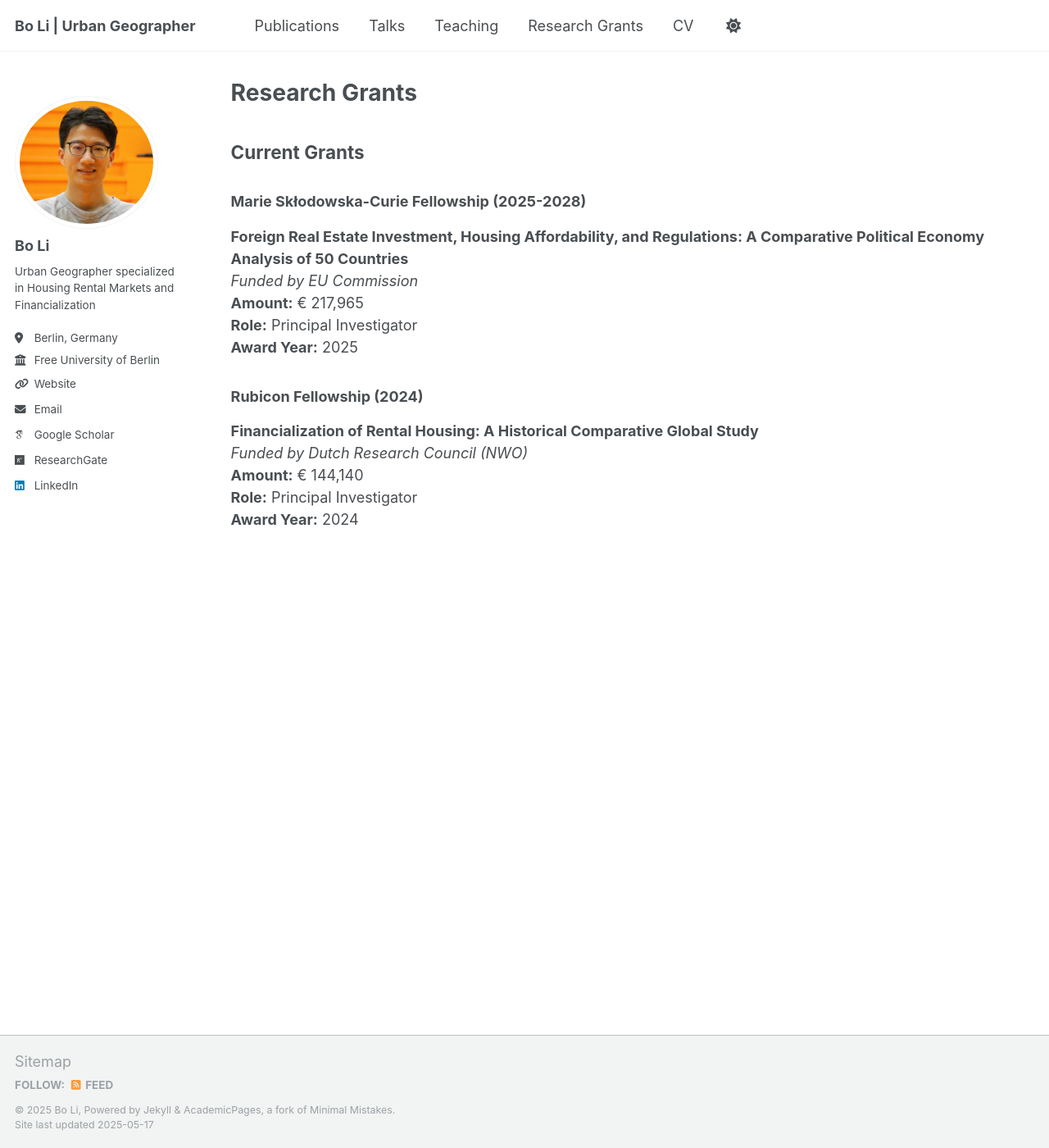
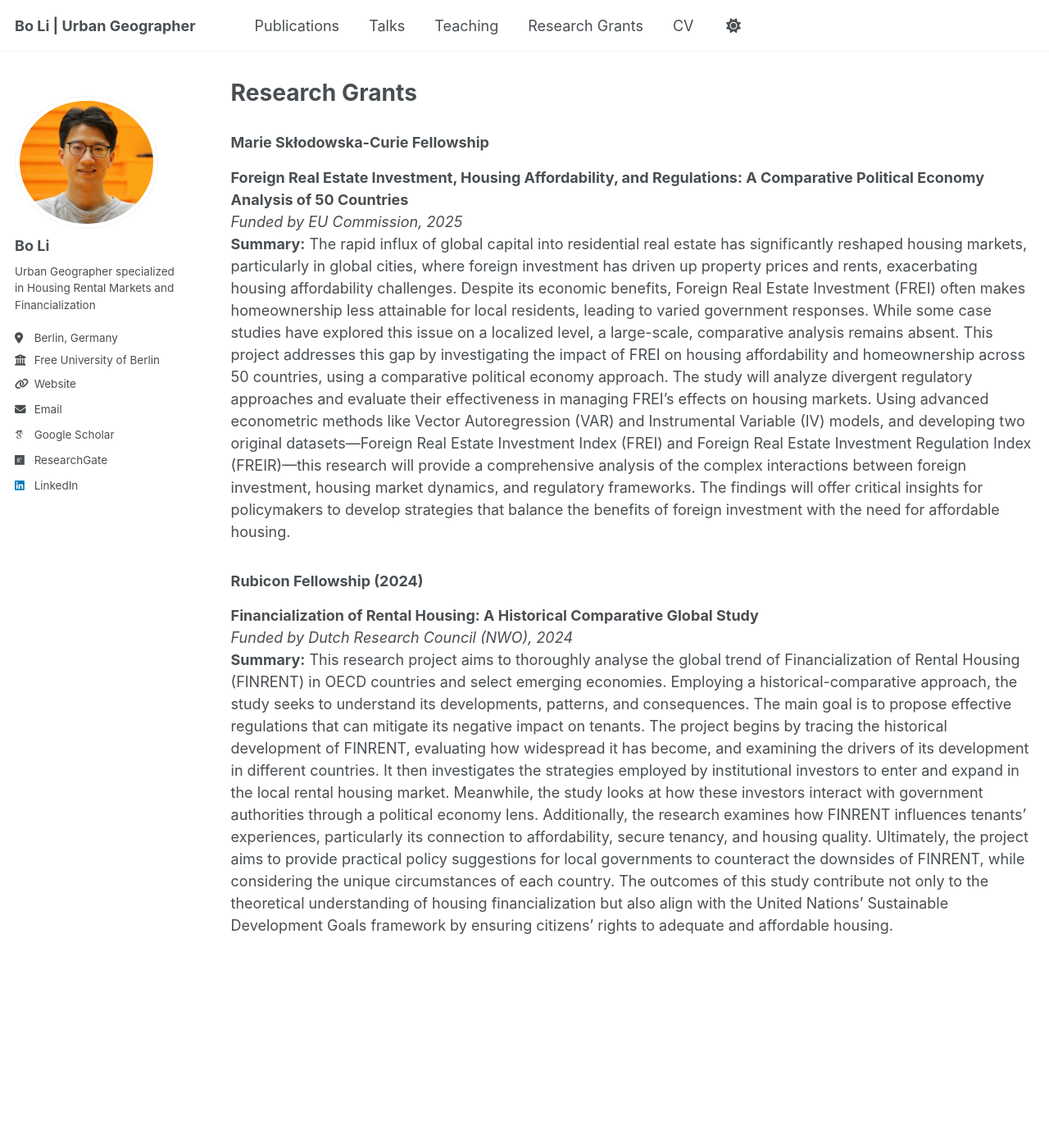
Before and after one commit to housingforall/housingforall.github.io, a Jekyll site: the page built from _pages/grants.md, in a window 1280 px wide and 1400 px high. Shown: the whole window at 82% size. Built offline with Jekyll 4.4.1, drawn with Linux system fonts in a browser that asks for light colours; some web fonts are replaced.

Commit message:
Update grants.md

```diff
--- a/_pages/grants.md
+++ b/_pages/grants.md
@@ -7,19 +7,14 @@ author_profile: true
 
 {% include base_path %}
 
-## Current Grants
 
-### Marie Skłodowska-Curie Fellowship (2025-2028)
+### Marie Skłodowska-Curie Fellowship
 **Foreign Real Estate Investment, Housing Affordability, and Regulations: A Comparative Political Economy Analysis of 50 Countries**
-*Funded by EU Commission*
-**Amount:** € 217,965
-**Role:** Principal Investigator
-**Award Year:** 2025
-
+*Funded by EU Commission, 2025*
+**Summary:** The rapid influx of global capital into residential real estate has significantly reshaped housing markets, particularly in global cities, where foreign investment has driven up property prices and rents, exacerbating housing affordability challenges. Despite its economic benefits, Foreign Real Estate Investment (FREI) often makes homeownership less attainable for local residents, leading to varied government responses. While some case studies have explored this issue on a localized level, a large-scale, comparative analysis remains absent. This project addresses this gap by investigating the impact of FREI on housing affordability and
+homeownership across 50 countries, using a comparative political economy approach. The study will analyze divergent regulatory approaches and evaluate their effectiveness in managing FREI’s effects on housing markets. Using advanced econometric methods like Vector Autoregression (VAR) and Instrumental Variable (IV) models, and developing two original datasets—Foreign Real Estate Investment Index (FREI) and Foreign Real Estate Investment Regulation Index (FREIR)—this research will provide a comprehensive analysis of the complex interactions between foreign investment, housing market dynamics, and regulatory frameworks. The findings will offer critical insights for policymakers to develop strategies that balance the benefits of foreign investment with the need for affordable housing.
 
 ### Rubicon Fellowship (2024)
 **Financialization of Rental Housing: A Historical Comparative Global Study**
-*Funded by Dutch Research Council (NWO)*
-**Amount:** € 144,140
-**Role:** Principal Investigator
-**Award Year:** 2024
+*Funded by Dutch Research Council (NWO), 2024*
+**Summary:** This research project aims to thoroughly analyse the global trend of Financialization of Rental Housing (FINRENT) in OECD countries and select emerging economies. Employing a historical-comparative approach, the study seeks to understand its developments, patterns, and consequences. The main goal is to propose effective regulations that can mitigate its negative impact on tenants. The project begins by tracing the historical development of FINRENT, evaluating how widespread it has become, and examining the drivers of its development in different countries. It then investigates the strategies employed by institutional investors to enter and expand in the local rental housing market. Meanwhile, the study looks at how these investors interact with government authorities through a political economy lens. Additionally, the research examines how FINRENT influences tenants' experiences, particularly its connection to affordability, secure tenancy, and housing quality. Ultimately, the project aims to provide practical policy suggestions for local governments to counteract the downsides of FINRENT, while considering the unique circumstances of each country. The outcomes of this study contribute not only to the theoretical understanding of housing financialization but also align with the United Nations' Sustainable Development Goals framework by ensuring citizens' rights to adequate and affordable housing.
```
